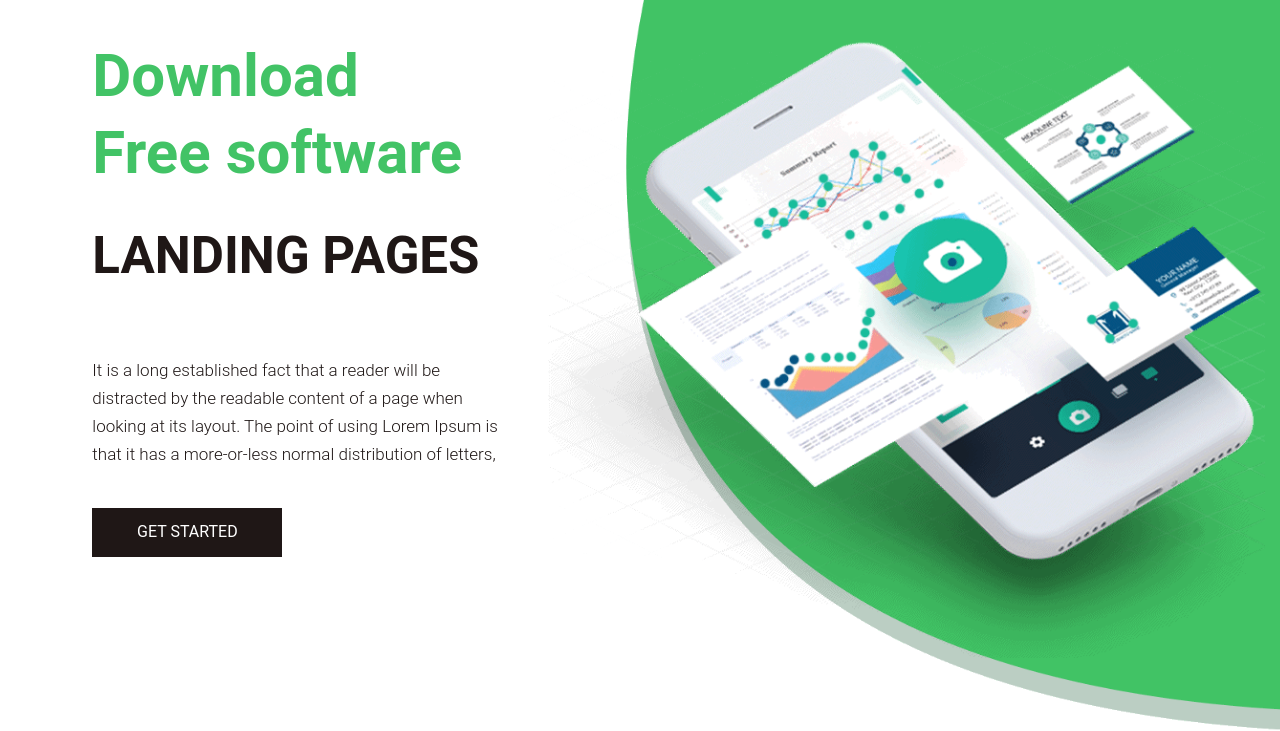
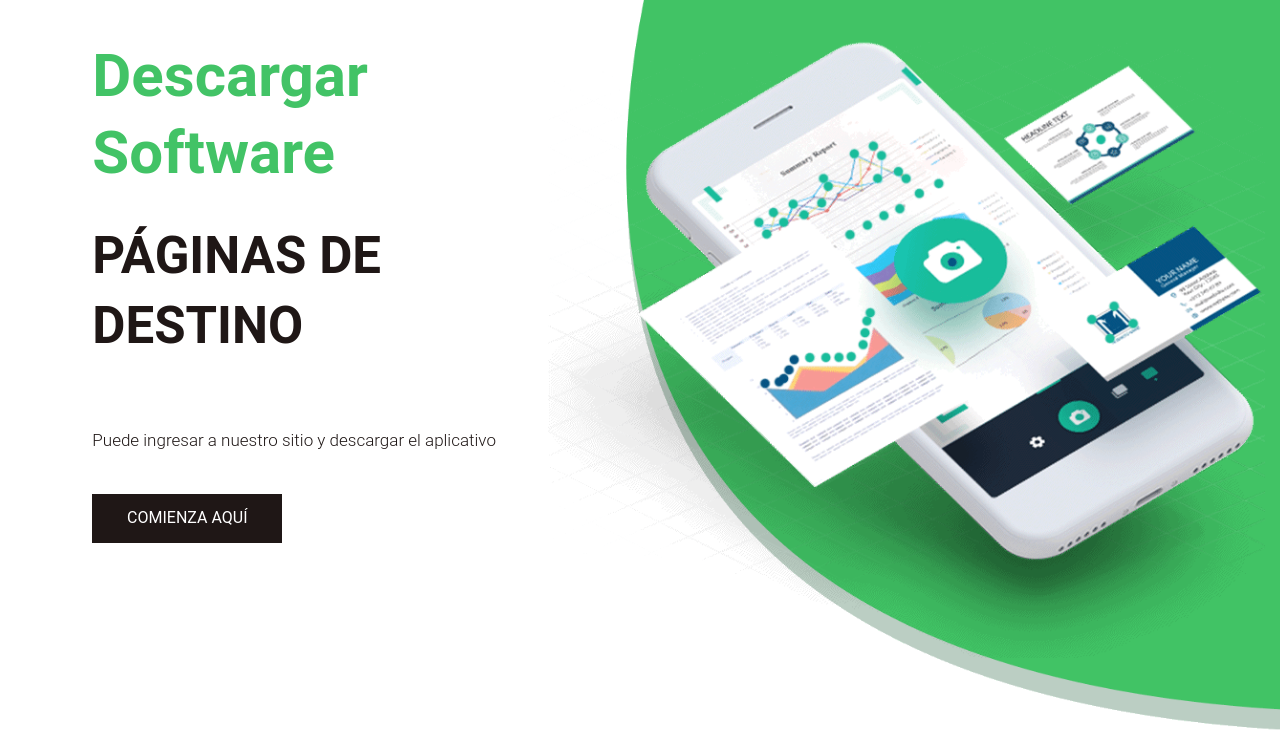
Before and after one commit to MartinSepulved/Capacitacion., a plain HTML site: page index.html in a window 1280 px wide. Shown: the part 95-826 px from the top of the page. Drawn offline with nearby package versions, Linux system fonts and the light colour scheme.

Commit message:
Add files via upload
Se realiza cambio de idioma.

```diff
--- a/index.html
+++ b/index.html
@@ -71,10 +71,10 @@
                   <div class="row d_flex">
                      <div class="col-md-5">
                         <div class="text-bg">
-                           <span>Download <br> Free software</span>
-                           <h1>landing pages</h1>
-                           <p>It is a long established fact that a reader will be distracted by the readable content of a page when looking at its layout. The point of using Lorem Ipsum is that it has a more-or-less normal distribution of letters,</p>
-                           <a href="#">Get Started</a>
+                           <span>Descargar <br>Software</span>
+                           <h1>Páginas de destino</h1>
+                           <p>Puede ingresar a nuestro sitio y descargar el aplicativo</p>
+                           <a href="#">Comienza aquí</a>
                         </div>
                      </div>
                      <div class="col-md-7">
```
